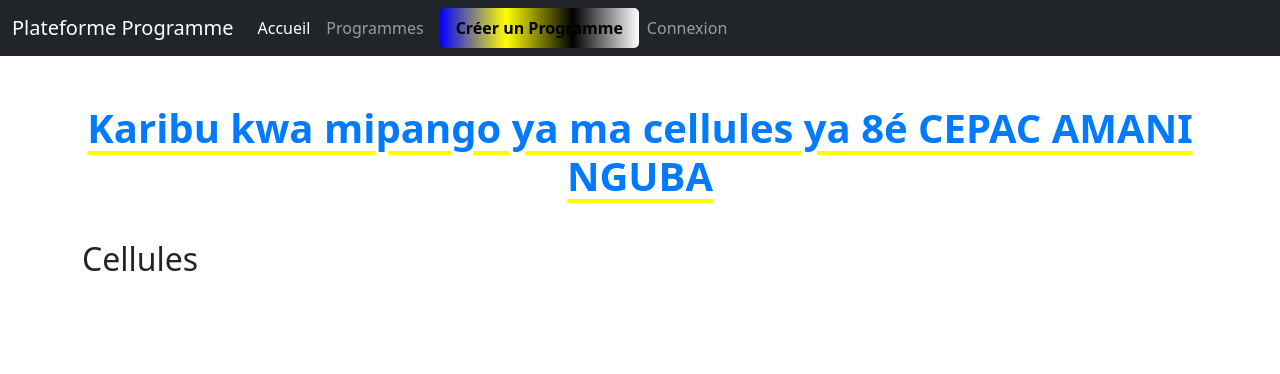
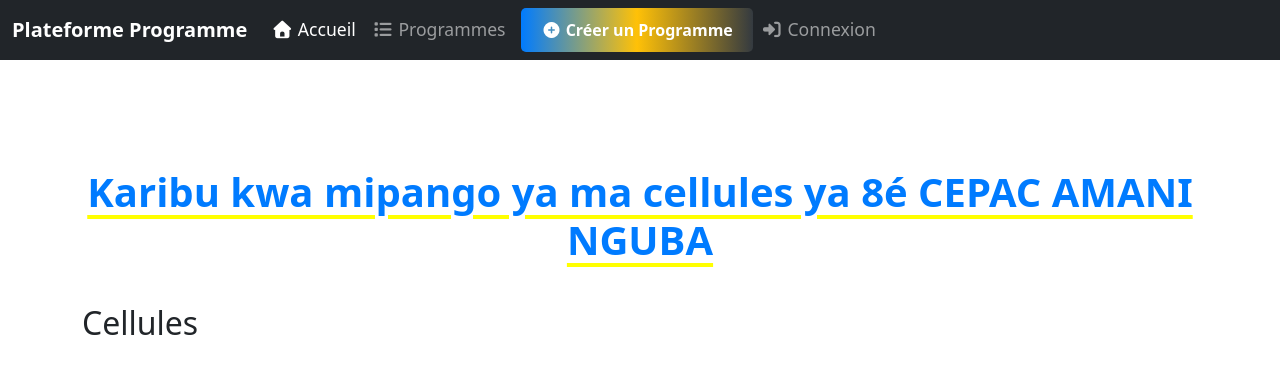
Before and after one commit to Andrebeet1/group, a Django app: page / in a window 1280 px wide. Shown: the top 374 px of the page. Run offline with Django 4.2, Linux system fonts and the light colour scheme; data that the repository does not hold is empty.

Commit message:
Update base.html

```diff
--- a/programmes/templates/base.html
+++ b/programmes/templates/base.html
@@ -1,64 +1,104 @@
 <!DOCTYPE html>
 <html lang="fr">
+
 <head>
     <meta charset="UTF-8">
     <meta name="viewport" content="width=device-width, initial-scale=1.0">
-    <title>{% block title %}Programme Sous Admin{% endblock %}</title>
+    <title>{% block title %}Ma cellules {% endblock %}</title>
     <link href="https://cdn.jsdelivr.net/npm/bootstrap@5.3.0-alpha1/dist/css/bootstrap.min.css" rel="stylesheet">
     <link href="https://cdn.jsdelivr.net/npm/@fortawesome/fontawesome-free/css/all.css" rel="stylesheet">
 
     <style>
         .btn-gradient {
-            background: linear-gradient(to right, blue, yellow, black, white);
-            color: black;
+            background: linear-gradient(to right, #007bff, #ffc107, #343a40);
+            color: white;
             font-weight: bold;
             border: none;
-            padding: 8px 16px;
+            padding: 10px 20px;
             border-radius: 5px;
             transition: 0.3s;
         }
+
         .btn-gradient:hover {
             opacity: 0.8;
             color: white;
+        }
+
+        .navbar-brand {
+            font-weight: bold;
+        }
+
+        .navbar-nav .nav-link {
+            font-size: 1.1rem;
+        }
+
+        .navbar-nav .btn-gradient {
+            font-size: 1rem;
+        }
+
+        .navbar-toggler {
+            border-color: white;
+        }
+
+        .navbar-toggler-icon {
+            background-color: white;
+        }
+
+        .container {
+            padding-top: 60px;
         }
     </style>
 
     {% block extra_css %}{% endblock %}
 </head>
+
 <body>
     <nav class="navbar navbar-expand-lg navbar-dark bg-dark">
         <div class="container-fluid">
             <a class="navbar-brand" href="#">Plateforme Programme</a>
-            <button class="navbar-toggler" type="button" data-bs-toggle="collapse" data-bs-target="#navbarNav" aria-controls="navbarNav" aria-expanded="false" aria-label="Toggle navigation">
+            <button class="navbar-toggler" type="button" data-bs-toggle="collapse" data-bs-target="#navbarNav"
+                aria-controls="navbarNav" aria-expanded="false" aria-label="Toggle navigation">
                 <span class="navbar-toggler-icon"></span>
             </button>
             <div class="collapse navbar-collapse" id="navbarNav">
                 <ul class="navbar-nav me-auto">
                     <li class="nav-item">
-                        <a class="nav-link active" href="{% url 'accueil' %}">Accueil</a>
+                        <a class="nav-link active" href="{% url 'accueil' %}">
+                            <i class="fas fa-home"></i> Accueil
+                        </a>
                     </li>
                     <li class="nav-item">
-                        <a class="nav-link" href="{% url 'liste_programmes' %}">Programmes</a>
+                        <a class="nav-link" href="{% url 'liste_programmes' %}">
+                            <i class="fas fa-list"></i> Programmes
+                        </a>
                     </li>
-<li class="nav-item ms-2">
-    <a href="{% url 'creer_programme' %}" class="btn btn-gradient">Créer un Programme</a>
-</li>
+                    <li class="nav-item ms-2">
+                        <a href="{% url 'creer_programme' %}" class="btn btn-gradient">
+                            <i class="fas fa-plus-circle"></i> Créer un Programme
+                        </a>
+                    </li>
                     {% if user.is_authenticated %}
                     <li class="nav-item">
-                        <a class="nav-link" href="{% url 'dashboard' %}">Dashboard</a>
+                        <a class="nav-link" href="{% url 'dashboard' %}">
+                            <i class="fas fa-tachometer-alt"></i> Dashboard
+                        </a>
                     </li>
                     <li class="nav-item">
-                        <a class="nav-link" href="{% url 'deconnexion' %}">Déconnexion</a>
+                        <a class="nav-link" href="{% url 'deconnexion' %}">
+                            <i class="fas fa-sign-out-alt"></i> Déconnexion
+                        </a>
                     </li>
                     {% else %}
                     <li class="nav-item">
-                        <a class="nav-link" href="{% url 'login_sous_admin' %}">Connexion</a>
+                        <a class="nav-link" href="{% url 'login_sous_admin' %}">
+                            <i class="fas fa-sign-in-alt"></i> Connexion
+                        </a>
                     </li>
                     {% endif %}
                 </ul>
                 {% if user.is_authenticated %}
                 <a href="{% url 'creer_programme' %}" class="btn btn-gradient ms-2">
-                    + Créer un Programme
+                    <i class="fas fa-plus-circle"></i> Créer un Programme
                 </a>
                 {% endif %}
             </div>
@@ -71,4 +111,5 @@
 
     <script src="https://cdn.jsdelivr.net/npm/bootstrap@5.3.0-alpha1/dist/js/bootstrap.bundle.min.js"></script>
 </body>
+
 </html>
```
